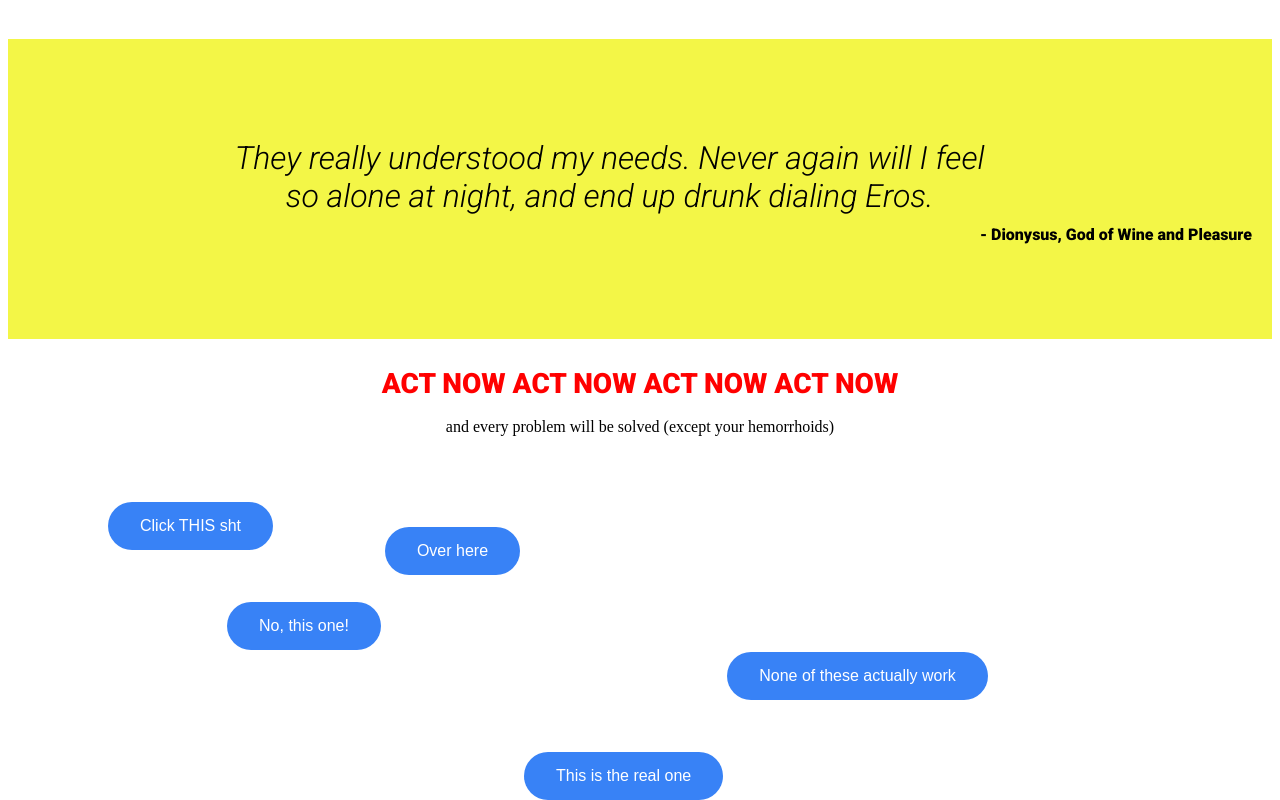
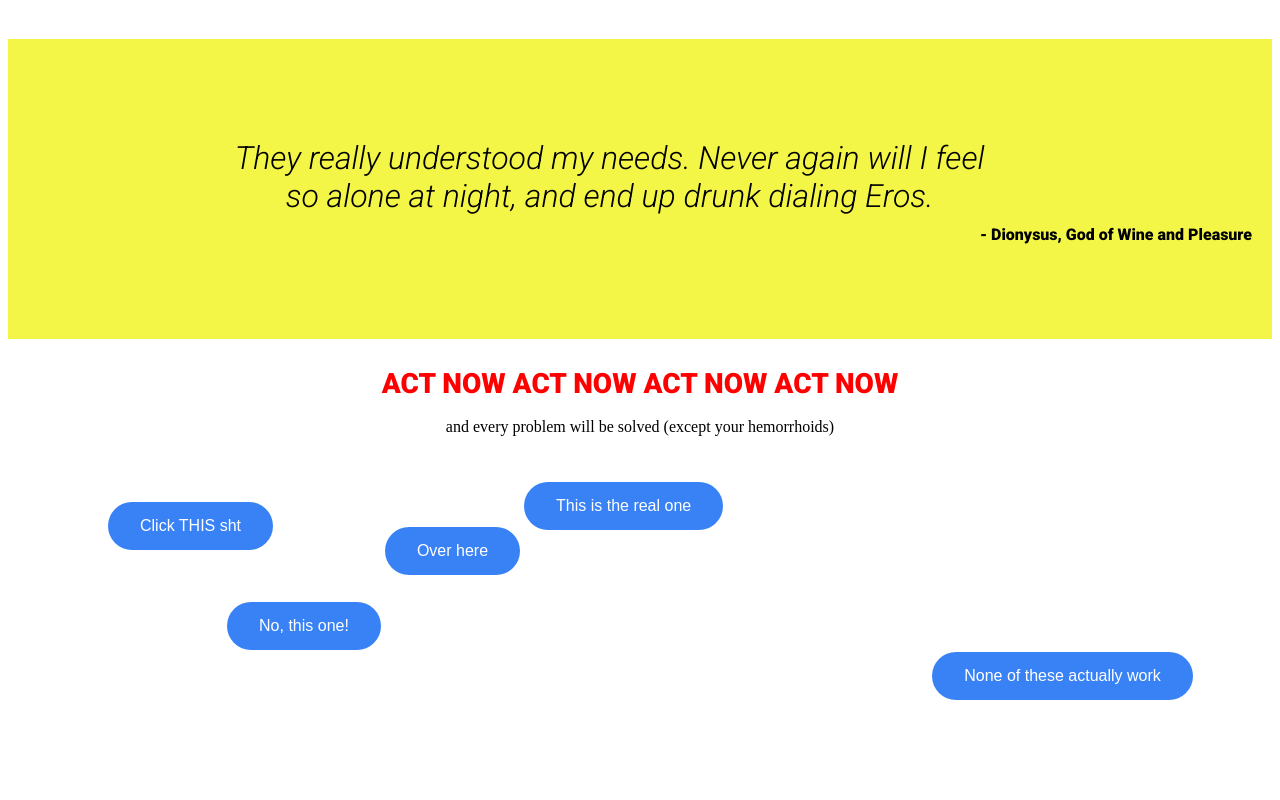
Before and after one commit to enlguy/toplandingpage, a plain HTML site: page index.html in a window 1280 px wide. Shown: the part 999-1799 px from the top of the page. After the commit the page ends 1699 px from the top, so only its background shows below. Drawn offline with Linux system fonts and the light colour scheme; a web font is replaced by a local one.

Commit message:
CTA
Fixed up CTA section

```diff
--- a/main.css
+++ b/main.css
@@ -168,13 +168,13 @@ button {
   }
 
   #buttonfour {
-    top: 300px;
-    right: 305px;
+    margin-bottom: 150px;
+    margin-right: 205px;
   }
 
   #buttonfive {
     top: 200px;
-    right: 250px;
+    margin-right: 100px;
   }
 
 .act {
```
